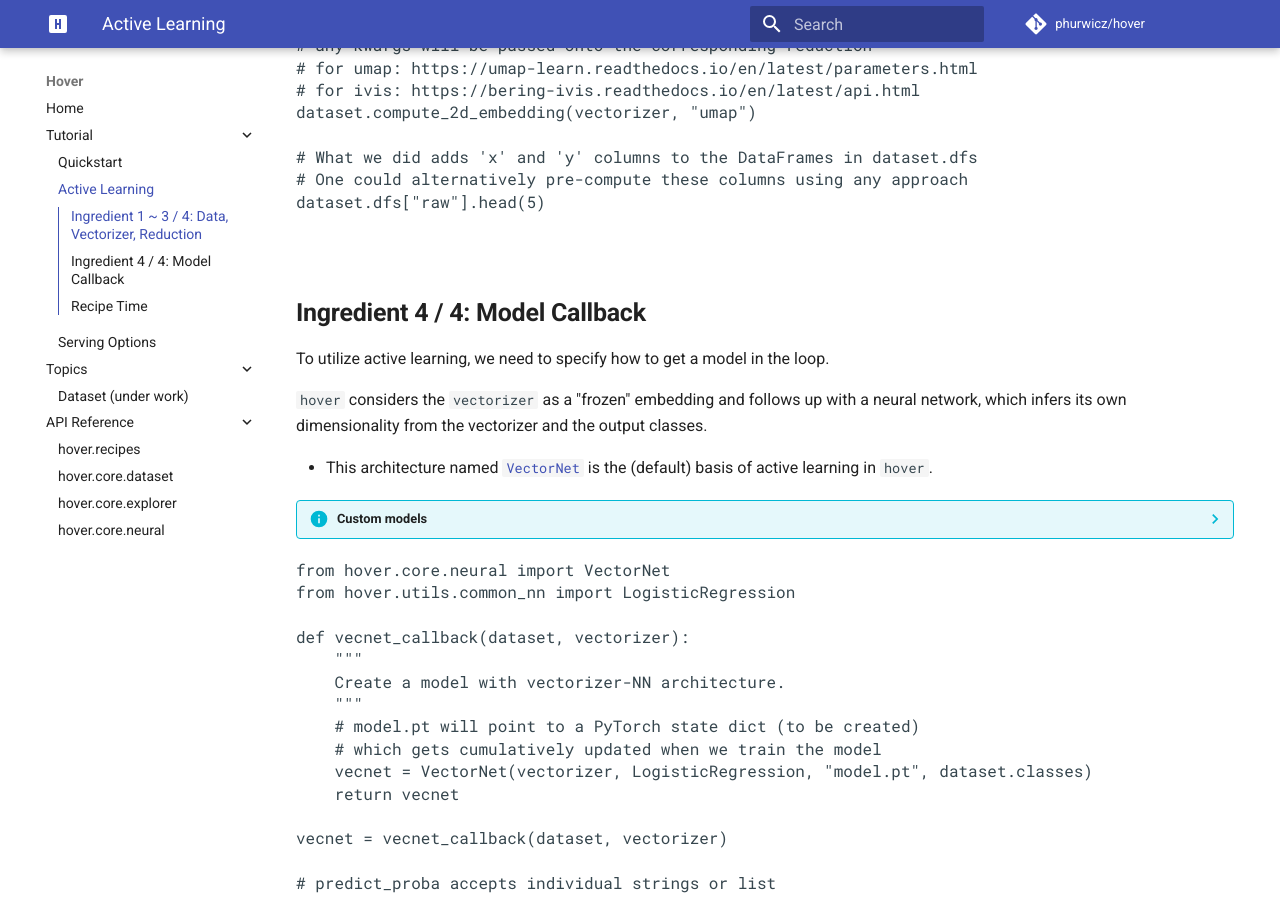
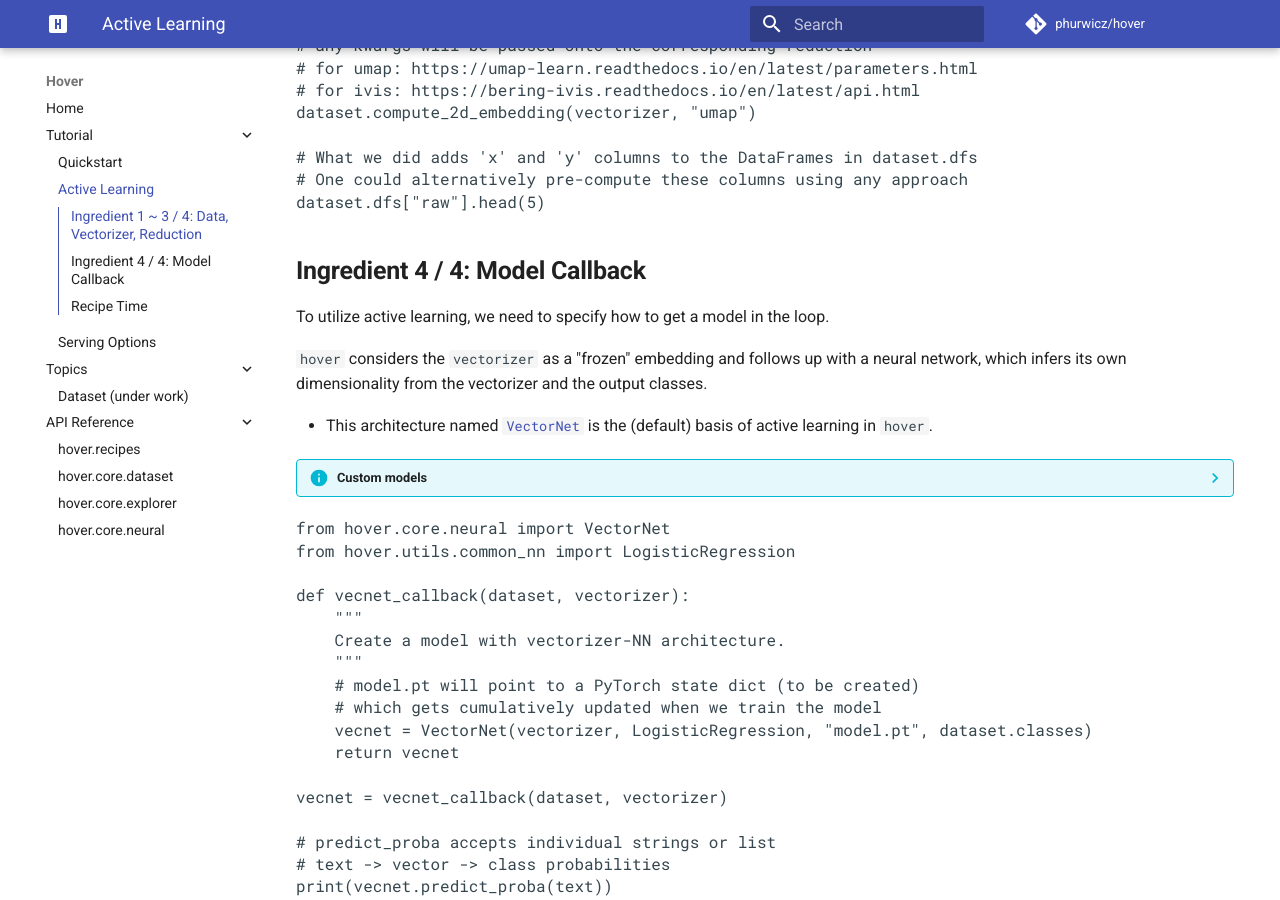
Before and after one commit to phurwicz/hover, an MkDocs documentation site: the page built from docs/pages/tutorial/t1-active-learning.md, in a window 1280 px wide and 900 px high, scrolled down 1468 px. Built offline with MkDocs 1.6.1 and Material for MkDocs 9.7.7, drawn with Linux system fonts in a browser that asks for light colours; emoji names are drawn with the system emoji font; a script that is not in the unit is left out; comment, search, counter and statistics services are not loaded.

Commit message:
Adjusted a few linkbreaks

```diff
--- a/docs/pages/tutorial/t1-active-learning.md
+++ b/docs/pages/tutorial/t1-active-learning.md
@@ -18,7 +18,7 @@ This is exactly the same as in the [quickstart](../t0-quickstart/):
 
 <pre data-executable>
 {!docs/snippets/py/t0-2-reduction.txt!}
-</pre><br>
+</pre>
 
 
 ## **Ingredient 4 / 4: Model Callback**
@@ -40,7 +40,7 @@ To utilize active learning, we need to specify how to get a model in the loop.
 
 <pre data-executable>
 {!docs/snippets/py/t1-0-vecnet-callback.txt!}
-</pre><br>
+</pre>
 
 Note how the callback dynamically takes `dataset.classes`, which means the model architecture will adapt when we add classes during annotation.
 
```
